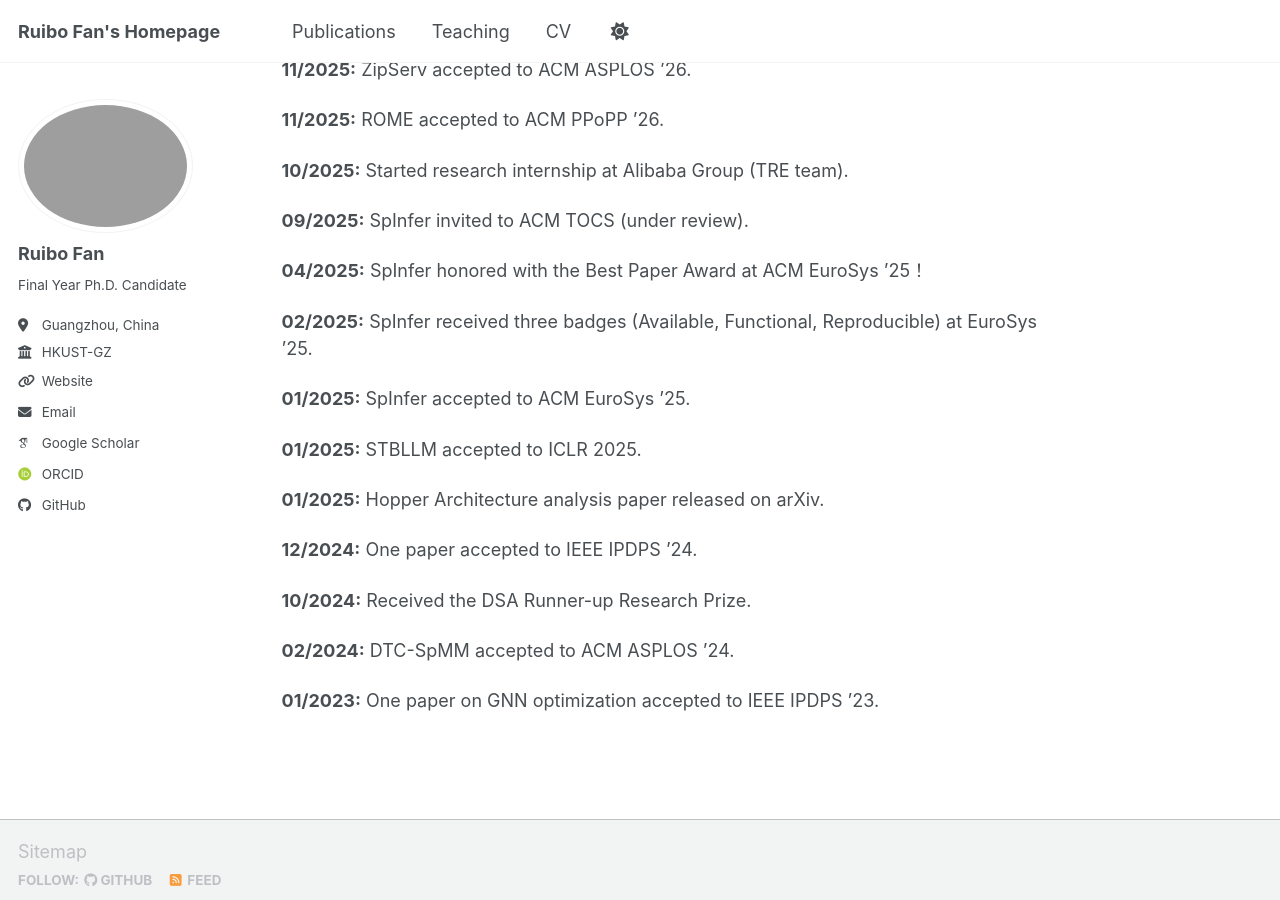
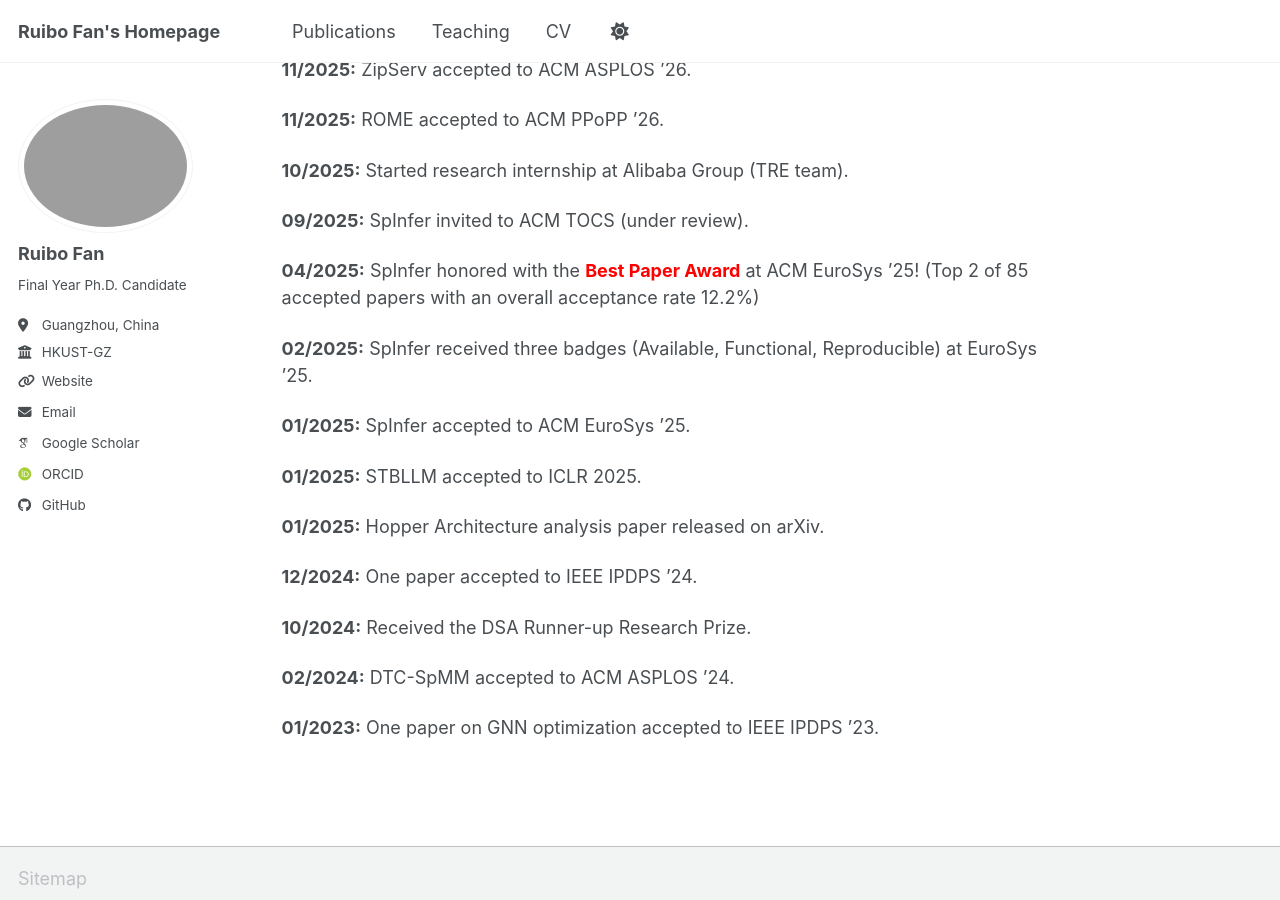
Before and after one commit to ruibo-fan/ruibo-fan.github.io, a Jekyll site: the page built from _pages/about.md, in a window 1280 px wide and 900 px high, scrolled down 1081 px. Built offline with Jekyll 4.4.1, drawn with Linux system fonts in a browser that asks for light colours; some web fonts are replaced; a script bundle is joined from its source files by our own code; library files that are not in the unit come from our copies.

Commit message:
Update about.md

```diff
--- a/_pages/about.md
+++ b/_pages/about.md
@@ -35,7 +35,7 @@ I am always open to collaboration with researchers and students interested in me
 
 **09/2025:** SpInfer invited to ACM TOCS (under review).
 
-**04/2025:** SpInfer honored with the Best Paper Award at ACM EuroSys ’25！
+**04/2025:** SpInfer honored with the <span style="color:red">**Best Paper Award**</span> at ACM EuroSys ’25! (Top 2 of 85 accepted papers with an overall acceptance rate 12.2%)
 
 **02/2025:** SpInfer received three badges (Available, Functional, Reproducible) at EuroSys ’25.
 
```
